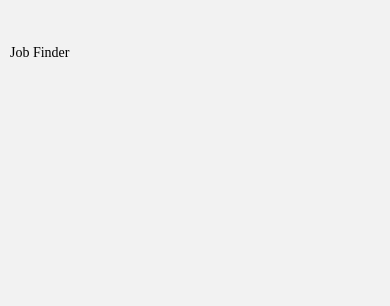
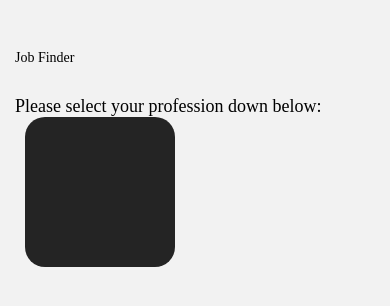
Before and after one commit to OsamaNajeeb/RealEstateRef, a React Native app: screen /acctype in a window 390 px wide. Shown: the top 306 px of the page. Built offline with nearby package versions, Linux system fonts and the light colour scheme.

Commit message:
Preparing to add Icon Library

```diff
--- a/src/screens/AccountType.js
+++ b/src/screens/AccountType.js
@@ -3,12 +3,33 @@ import React from 'react';
 
 export default function AccountType() {
   return (
-    <View style={{padding: 10}}>
+    <View style={{padding: 15}}>
       <View style={{marginTop: 35}}>
         <Text style={{color: 'black', fontFamily: 'Poppins-Bold'}}>
           Job Finder
         </Text>
       </View>
+      <View style={{marginTop: 30}}>
+        <Text
+          style={{
+            color: 'black',
+            fontSize: 18,
+            fontFamily: 'Poppins-ExtraBold',
+          }}>
+          Please select your profession down below:
+        </Text>
+      </View>
+      <View style={{marginHorizontal: 10, flex: 0.5, flexDirection: 'row'}}>
+        <View
+          style={{
+            backgroundColor: '#242424',
+            width: 150,
+            height: 150,
+            borderRadius: 20,
+          }}>
+          <View></View>
+        </View>
+      </View>
     </View>
   );
 }
```
